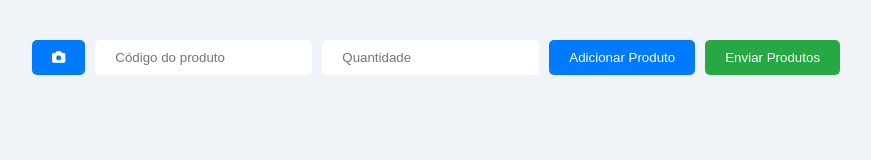
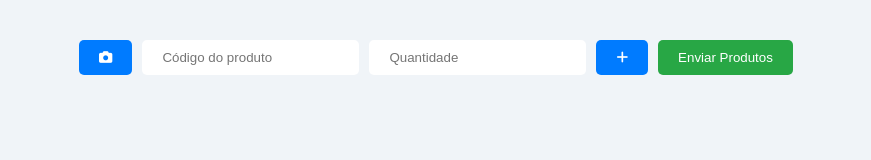
Before and after one commit to pedrops244/projectAPP, a plain HTML site: page src/index.html in a window 1280 px wide. Shown: the whole page, without its empty margins (204-1075 px from the left). Drawn offline with Linux system fonts and the light colour scheme.

Commit message:
add icon on addButton

```diff
--- a/src/index.html
+++ b/src/index.html
@@ -15,7 +15,9 @@
       <button id="startButton"><i class="fa-solid fa-camera"></i></button>
       <input type="text" id="codigo" placeholder="Código do produto" />
       <input type="text" id="quantidade" placeholder="Quantidade" />
-      <button id="addButton">Adicionar Produto</button>
+      <button id="addButton">
+        <i class="fa-solid fa-plus"></i>
+      </button>
       <button id="sendButton" class="btn-enviar">Enviar Produtos</button>
     </div>
 
```
